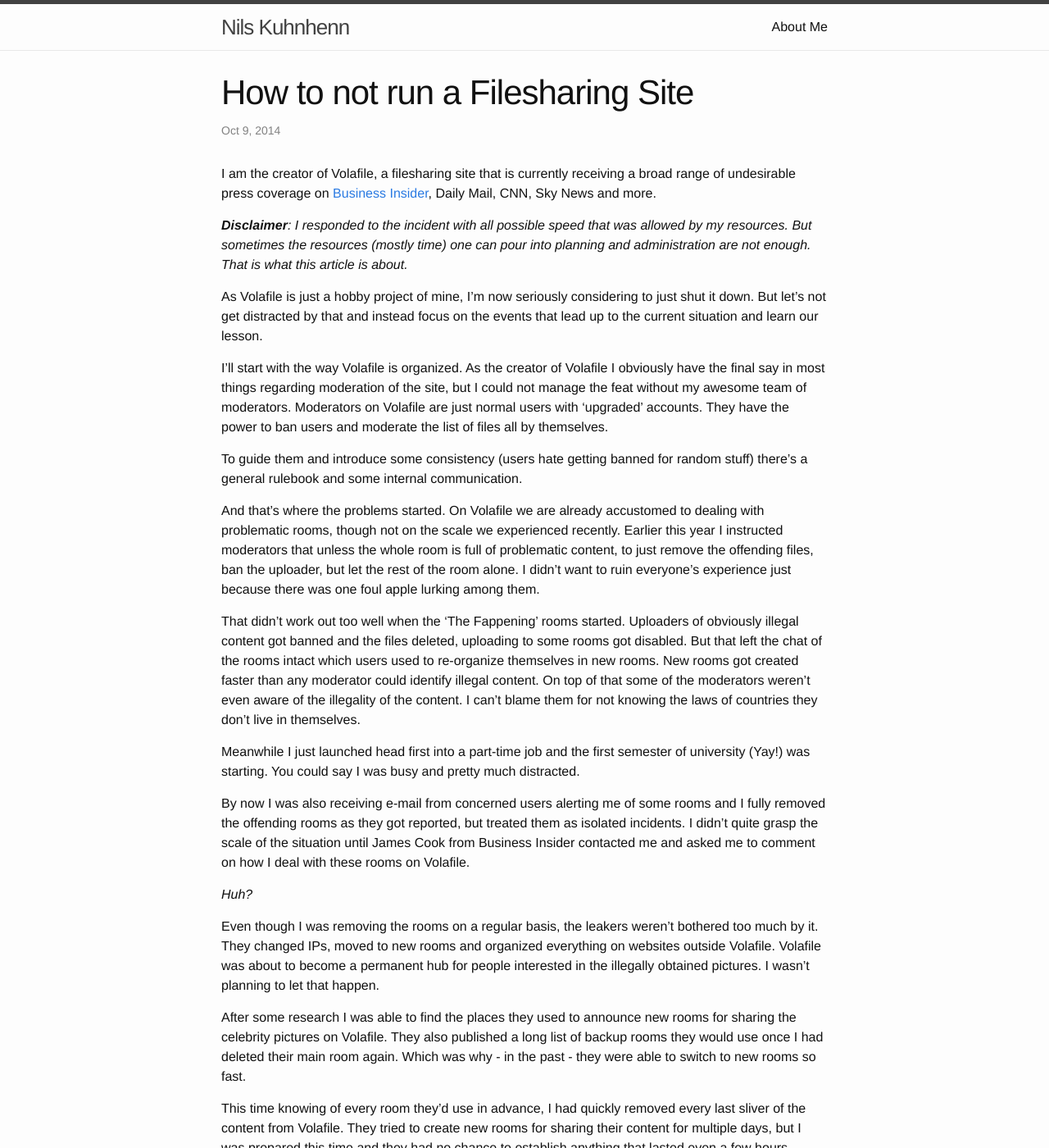
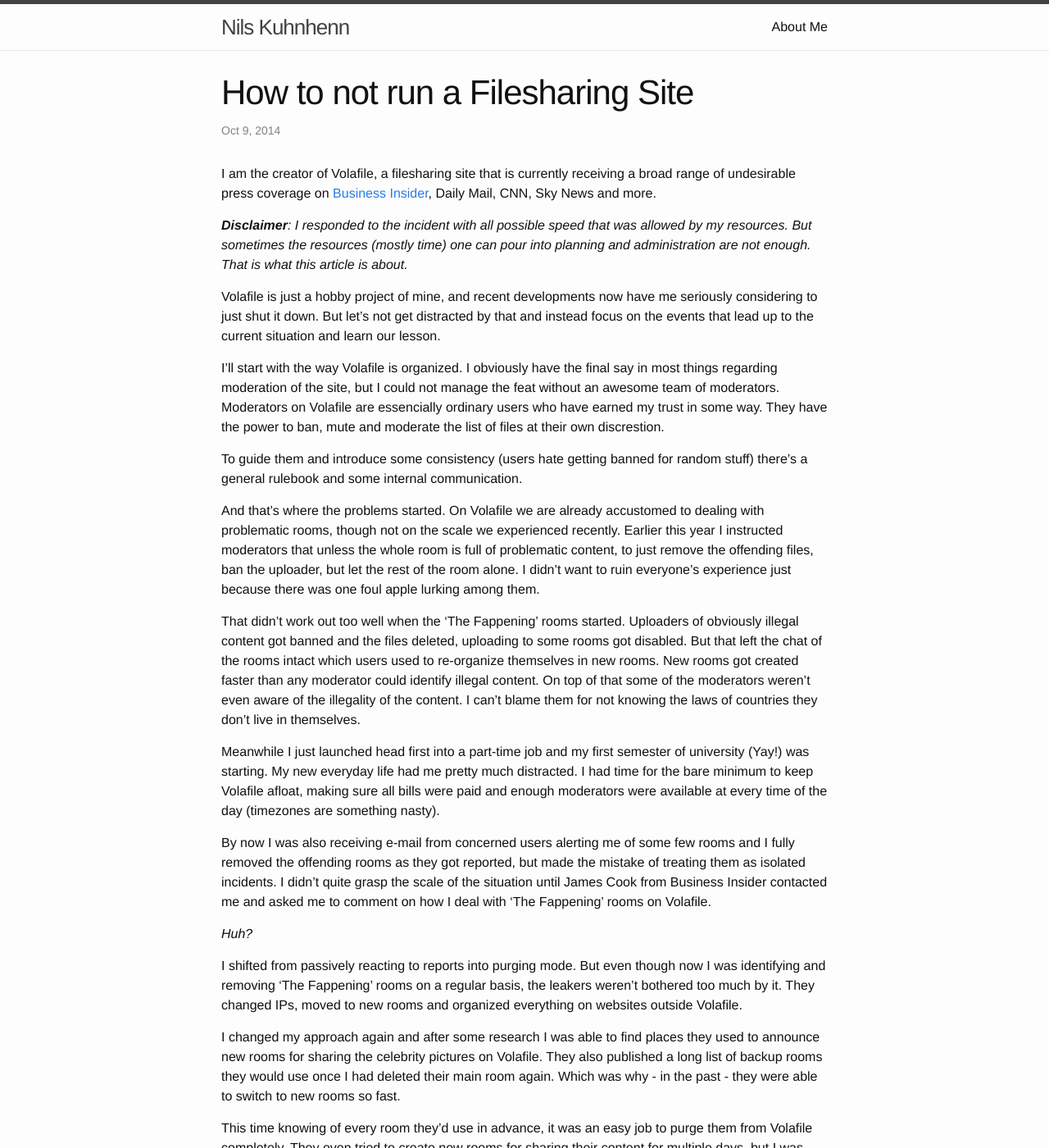
Before and after one commit to laino/blog, a Jekyll site: the page built from _posts/2014-10-09-how-to-not-run-a-filesharing-site.markdown, in a window 1280 px wide and 1400 px high. Shown: the whole window at 82% size. Built offline with Jekyll 4.4.1, drawn with Linux system fonts in a browser that asks for light colours; some of the changed text lies outside the part shown.

Commit message:
Re-phrasing some stuff

```diff
--- a/_posts/2014-10-09-how-to-not-run-a-filesharing-site.markdown
+++ b/_posts/2014-10-09-how-to-not-run-a-filesharing-site.markdown
@@ -6,18 +6,16 @@ categories: volafile
 ---
 
 I am the creator of Volafile, a filesharing site that is currently receiving a
-broad range of undesirable press coverage on
-[Business Insider](http://www.businessinsider.com/internet-marketplace-for-hacked-photos-of-naked-celebrities-2014-10), Daily Mail, CNN, Sky News and more.
+broad range of undesirable press coverage on [Business Insider](http://www.businessinsider.com/internet-marketplace-for-hacked-photos-of-naked-celebrities-2014-10), Daily Mail, CNN, Sky News and more.
 
 *__Disclaimer__: I responded to the incident with all possible speed that was allowed by my resources. But sometimes the resources (mostly time) one can pour into planning and administration are not enough. That is what this article is about.*
 
-As Volafile is just a hobby project of mine, I'm now seriously considering to just shut it down.
+Volafile is just a hobby project of mine, and recent developments now have me seriously considering to just shut it down.
 But let's not get distracted by that and instead focus on the events that lead up to the current situation and learn our lesson.
 
-I'll start with the way Volafile is organized. As the creator of Volafile I obviously
-have the final say in most things regarding moderation of the site, but I could not manage
-the feat without my awesome team of moderators. Moderators on Volafile are just normal users
-with 'upgraded' accounts. They have the power to ban users and moderate the list of files all by themselves.
+I'll start with the way Volafile is organized. I obviously have the final say in most things regarding moderation of the site,
+but I could not manage the feat without an awesome team of moderators. Moderators on Volafile are essencially ordinary users
+who have earned my trust in some way. They have the power to ban, mute and moderate the list of files at their own discrestion.
 
 To guide them and introduce some consistency (users hate getting banned for random stuff) there's a general rulebook and some internal communication.
 
@@ -26,20 +24,20 @@ And that's where the problems started. On Volafile we are already accustomed to
 That didn't work out too well when the 'The Fappening' rooms started. Uploaders of obviously illegal content got banned and the files deleted, uploading to some rooms got disabled.
 But that left the chat of the rooms intact which users used to re-organize themselves in new rooms. New rooms got created faster than any moderator could identify illegal content. On top of that some of the moderators weren't even aware of the illegality of the content. I can't blame them for not knowing the laws of countries they don't live in themselves.
 
-Meanwhile I just launched head first into a part-time job and the first semester of university (Yay!) was starting. You could say I was busy and pretty much distracted.
+Meanwhile I just launched head first into a part-time job and my first semester of university (Yay!) was starting. My new everyday life had me pretty much distracted. I had time
+for the bare minimum to keep Volafile afloat, making sure all bills were paid and enough moderators were available at every time of the day (timezones are something nasty).
 
-By now I was also receiving e-mail from concerned users alerting me of some rooms and I fully removed the offending rooms as they got reported, but treated them as isolated incidents. I didn't quite grasp the scale of the situation until James Cook from Business Insider contacted me and asked me to comment on how I deal with these rooms on Volafile.
+By now I was also receiving e-mail from concerned users alerting me of some few rooms and I fully removed the offending rooms as they got reported, but made the mistake of treating them as isolated incidents. I didn't quite grasp the scale of the situation until James Cook from Business Insider contacted me and asked me to comment on how I deal with 'The Fappening' rooms on Volafile.
 
 *Huh?*
 
-Even though I was removing the rooms on a regular basis, the leakers weren't bothered too much by it.
-They changed IPs, moved to new rooms and organized everything on websites outside Volafile. Volafile was about to become a permanent hub for people interested in the illegally obtained pictures. I wasn't planning to let that happen.
+I shifted from passively reacting to reports into purging mode. But even though now I was identifying and removing 'The Fappening' rooms on a regular basis, the leakers weren't bothered too much by it. They changed IPs, moved to new rooms and organized everything on websites outside Volafile.
 
-After some research I was able to find the places they used to announce new rooms for sharing the celebrity pictures on Volafile. They also published a long list of backup rooms they would use once I had deleted their main room again. Which was why - in the past - they were able to switch to new rooms so fast.
+I changed my approach again and after some research I was able to find places they used to announce new rooms for sharing the celebrity pictures on Volafile. They also published a long list of backup rooms they would use once I had deleted their main room again. Which was why - in the past - they were able to switch to new rooms so fast.
 
-This time knowing of every room they'd use in advance, I had quickly removed every last sliver of the content from Volafile. They tried to create new rooms for sharing their content for multiple days, but I was prepared this time and they had no chance to establish anything that lasted even a few hours.
+This time knowing of every room they'd use in advance, it was an easy job to purge them from Volafile completely. They even tried to create new rooms for sharing their content for multiple days, but I was prepared and they had no chance to establish anything that lasted even a few hours.
 
-But the damage to Volafile's reputation was already done and the news reports started pouring in.
+But the damage to Volafile's reputation was already done.
 
 What went wrong?
 ----------------
```
